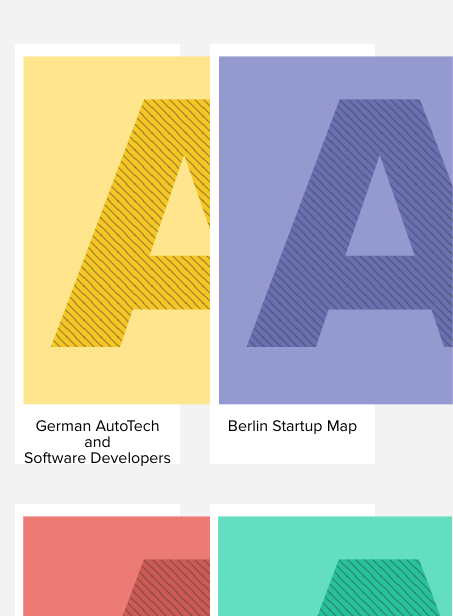
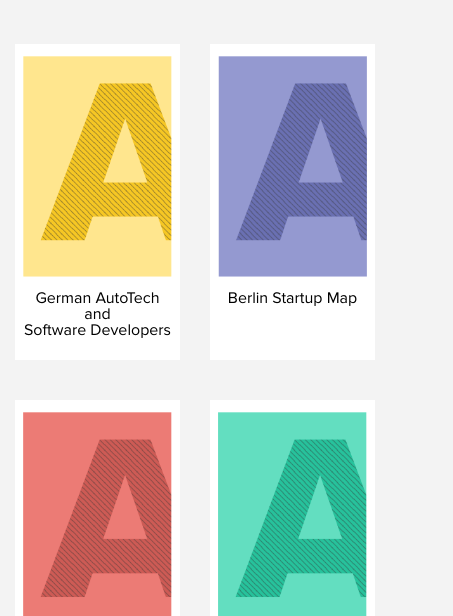
Before and after one commit to honeypotio/research, a website: page index.html in a window 390 px wide. Shown: the part 209-825 px from the top of the page, 453 px wide, since content can reach past the window. Drawn offline with nearby package versions, Linux system fonts and the light colour scheme.

Commit message:
Mobile styles for report items

```diff
--- a/app/styles/components/_reports.scss
+++ b/app/styles/components/_reports.scss
@@ -23,11 +23,16 @@
 
   &__img {
     display: inline-block;
+    max-width: 100%;
   }
 
   &__title {
     margin: 10px auto;
     color: initial;
-    height: 24px;
+    height: 48px;
+
+    @media #{$sm-up} {
+      height: 24px;
+    }
   }
 }
```
Also changed, not shown: assets/styles/main.css.
